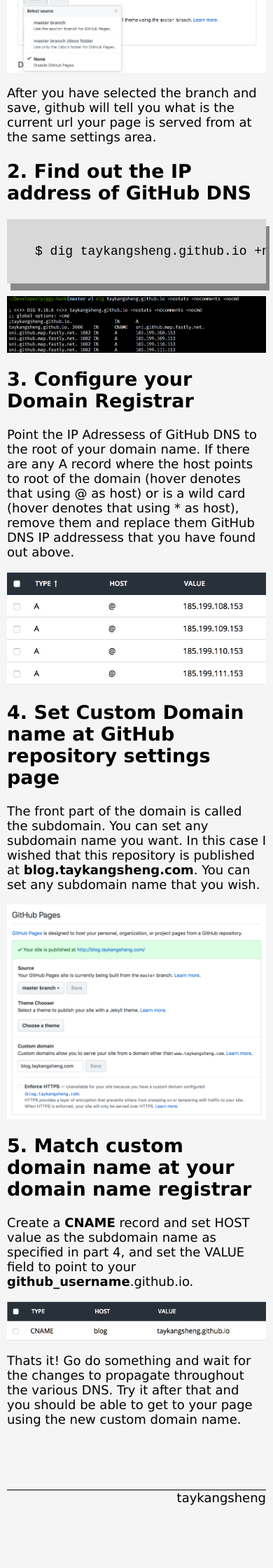
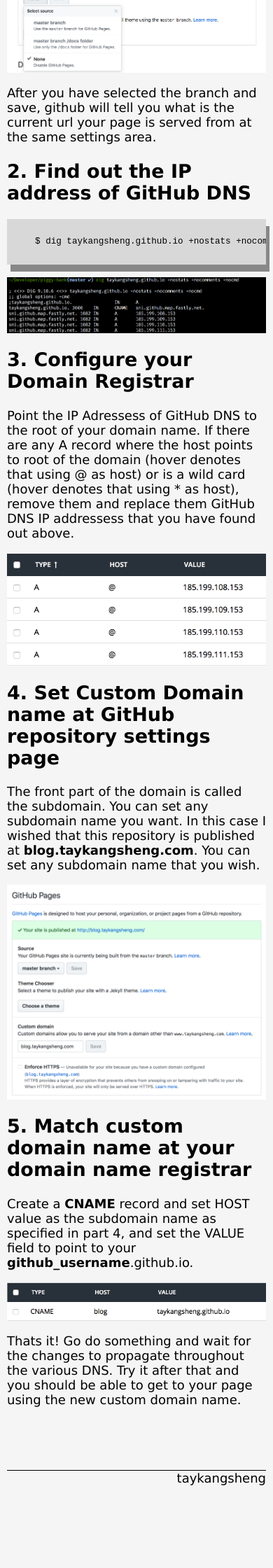
Before and after one commit to TayKangSheng/piggy-bank, a Jekyll site: the page built from _posts/2018-5-5-Custom-Domain-For-GitHub-Pages-With-Hover.md, in a window 390 px wide. Shown: the part 874-3114 px from the top of the page at 70% size. Built offline with Jekyll 4.4.1, drawn with Linux system fonts in a browser that asks for light colours; after the commit the page ends 3086 px from its top, so only the background shows below that.

Commit message:
fix code font-size in mobile

```diff
--- a/_sass/piggy-bank.scss
+++ b/_sass/piggy-bank.scss
@@ -138,6 +138,9 @@
 
         -webkit-overflow-scrolling: touch;
         overflow-x: scroll;
+        @media (max-width: $screen-size-mobile) {
+            font-size: 0.7em;
+        }
     }
 
     img {
```
